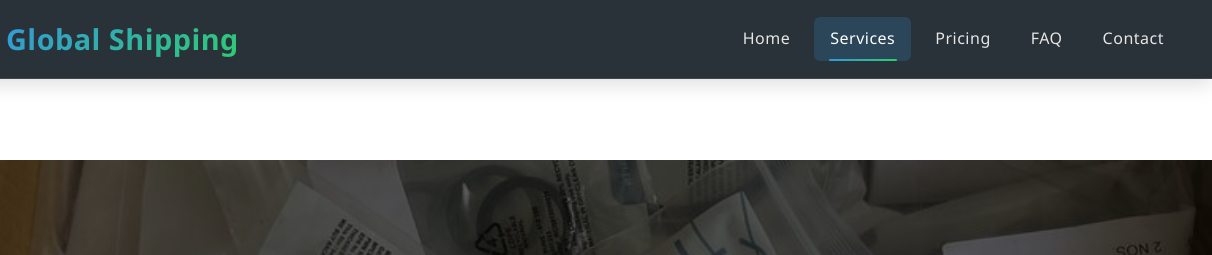
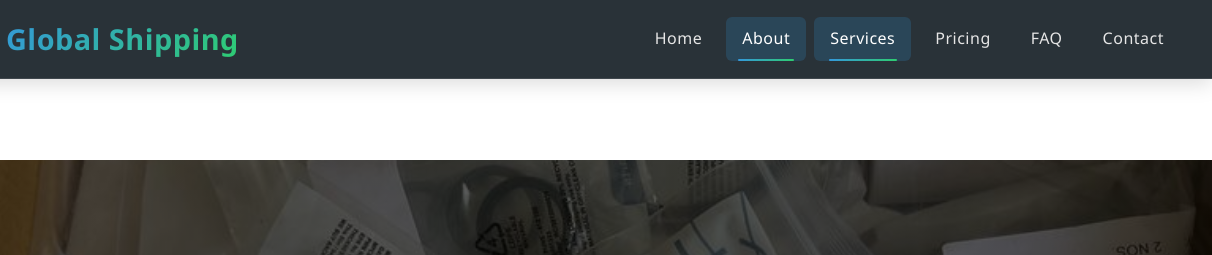
Before and after one commit to Victorralp/Global-Shipping, a plain HTML site: page services.html in a window 1280 px wide. Shown: the top 255 px of the page, 68-1280 px from the left. Drawn offline with Linux system fonts and the light colour scheme.

Commit message:
Update services.html

```diff
--- a/services.html
+++ b/services.html
@@ -339,7 +339,7 @@
             </div>
             <ul class="nav-links">
                 <li><a href="index.html">Home</a></li>
-
+                <li><a href="about.html" class="active">About</a></li>
                 <li><a href="services.html" class="active">Services</a></li>
                 <li><a href="pricing.html">Pricing</a></li>
                 <li><a href="faq.html">FAQ</a></li>
```
